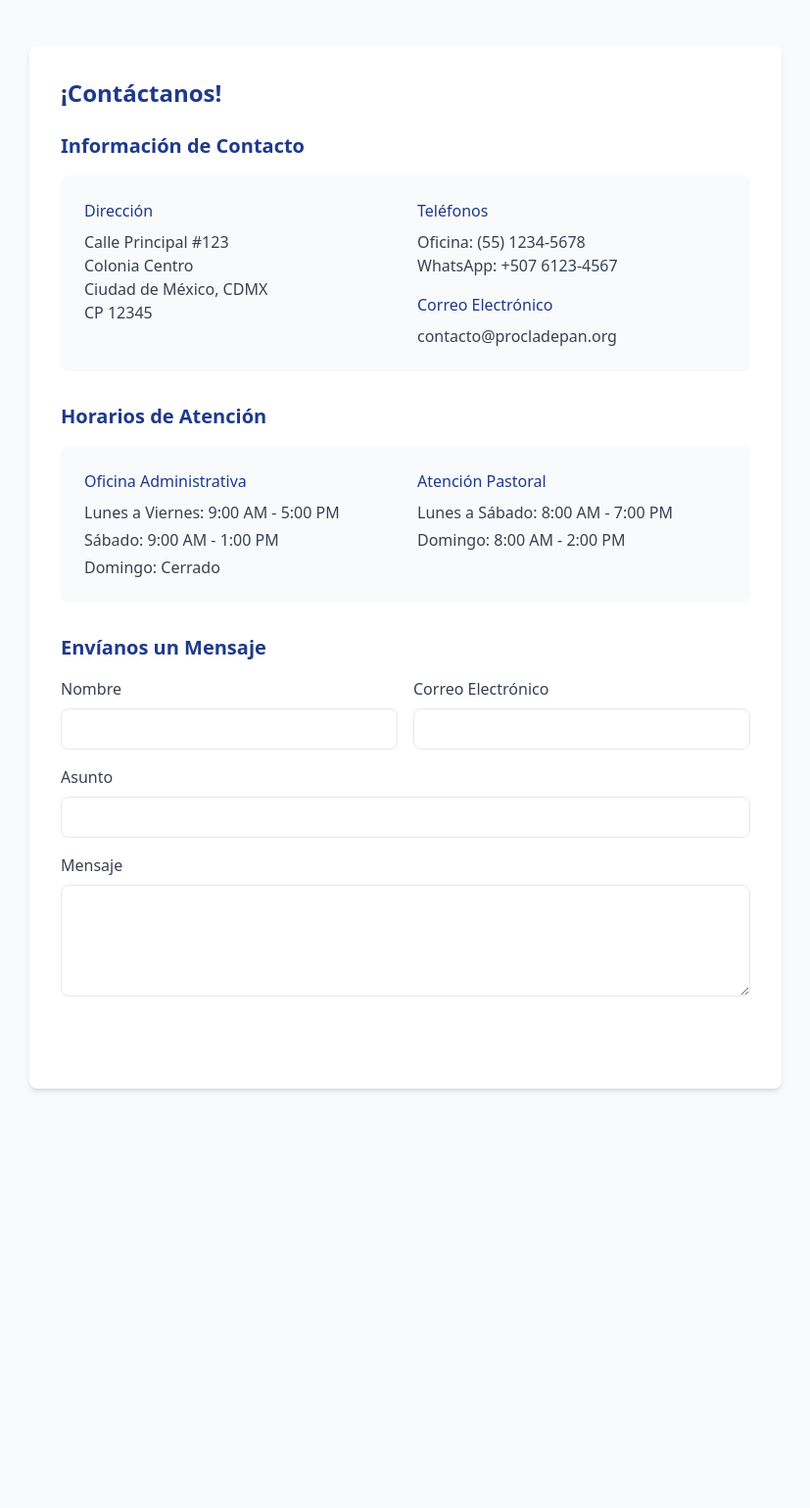
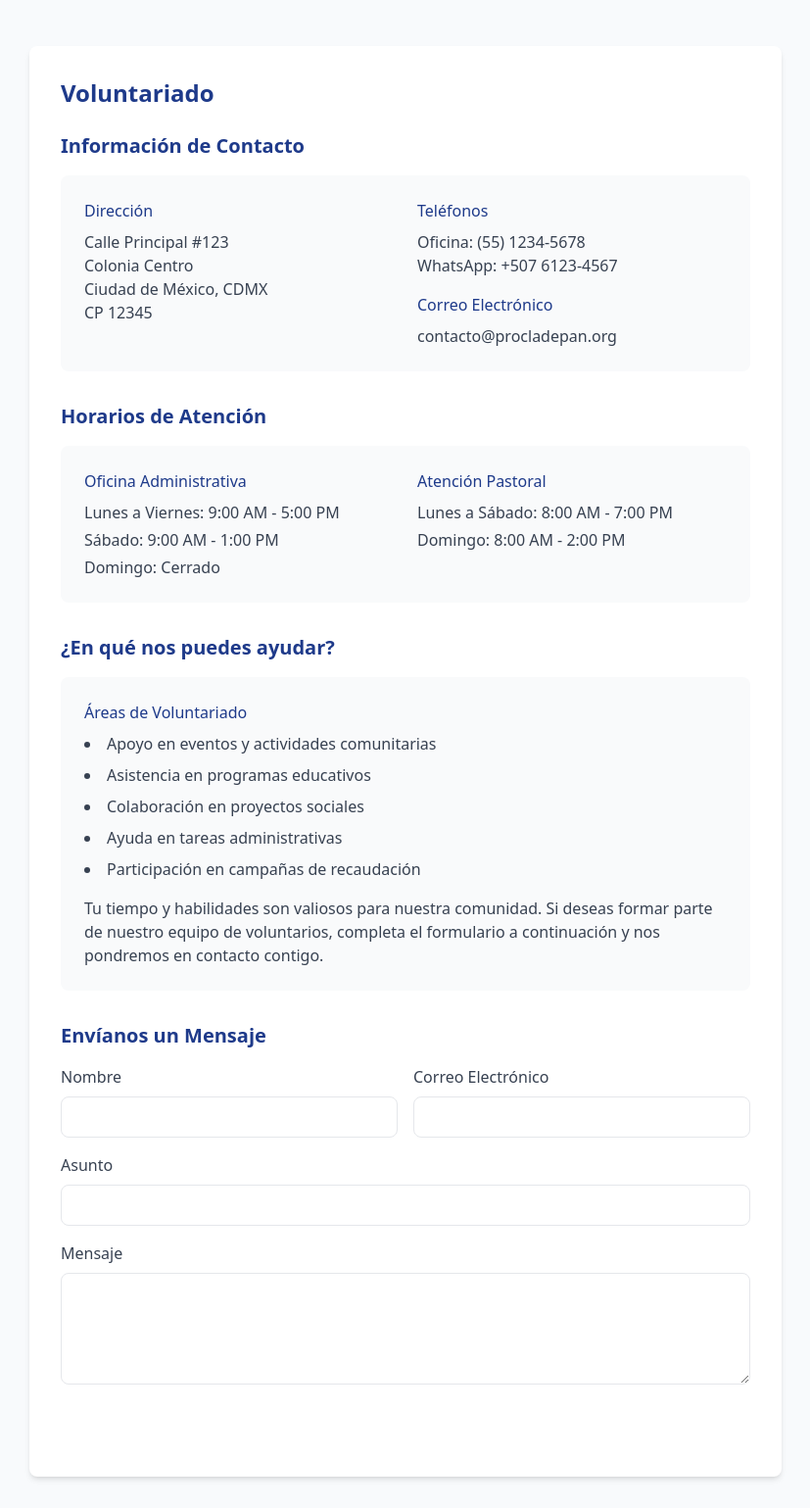
Before and after one commit to Gabriel-Sanchez/django_social_project, a Django app: page /pan/contacto/ in a window 1280 px wide. Shown: the part 373-1912 px from the top of the page at 98% size, without its empty margins (226-1053 px from the left). Before the commit the page ends 1487 px from the top, so only its background shows below. Run offline with Django 5.2, Linux system fonts and the light colour scheme; some libraries are stand-ins or nearby versions.

Commit message:
voluntariado

```diff
--- a/django_social_project/base/templates/base/base.html
+++ b/django_social_project/base/templates/base/base.html
@@ -137,7 +137,7 @@
                                 </svg>
                             </button>
                             <div class="dropdown-menu">
-                                <a href="{% url 'contacto' %}" class="dropdown-item">Contáctanos</a>
+                                <a href="{% url 'contacto' %}" class="dropdown-item">Voluntariado</a>
                                 <a href="{% url 'donaciones' %}" class="dropdown-item">Donaciones</a>
                             </div>
                         </div>
--- a/django_social_project/eventsApp/templates/eventsApp/contacto.html
+++ b/django_social_project/eventsApp/templates/eventsApp/contacto.html
@@ -13,7 +13,7 @@ Contacto
 <main class="container mx-auto py-8 px-4">
     <section class="max-w-3xl mx-auto">
         <div class="bg-white p-8 rounded-lg shadow-md">
-            <h2 class="text-2xl font-bold mb-6 text-[var(--theme-brown)]">¡Contáctanos!</h2>
+            <h2 class="text-2xl font-bold mb-6 text-[var(--theme-brown)]">Voluntariado</h2>
 
             <div class="space-y-8">
                 <!-- Información de Contacto -->
@@ -69,6 +69,30 @@ Contacto
                     </div>
                 </div>
 
+                <!-- Sección de Voluntariado -->
+                <div class="mb-8">
+                    <h3 class="text-xl font-semibold mb-4 text-[var(--theme-brown)]">¿En qué nos puedes ayudar?</h3>
+                    <div class="bg-gray-50 p-6 rounded-lg">
+                        <div class="space-y-4">
+                            <div>
+                                <h4 class="font-medium mb-2">Áreas de Voluntariado</h4>
+                                <ul class="list-disc list-inside space-y-2 text-gray-700">
+                                    <li>Apoyo en eventos y actividades comunitarias</li>
+                                    <li>Asistencia en programas educativos</li>
+                                    <li>Colaboración en proyectos sociales</li>
+                                    <li>Ayuda en tareas administrativas</li>
+                                    <li>Participación en campañas de recaudación</li>
+                                </ul>
+                            </div>
+                            <div class="mt-4">
+                                <p class="text-gray-700">
+                                    Tu tiempo y habilidades son valiosos para nuestra comunidad. Si deseas formar parte de nuestro equipo de voluntarios, completa el formulario a continuación y nos pondremos en contacto contigo.
+                                </p>
+                            </div>
+                        </div>
+                    </div>
+                </div>
+
                 <!-- Formulario de Contacto -->
                 <div>
                     <h3 class="text-xl font-semibold mb-4 text-[var(--theme-brown)]">Envíanos un Mensaje</h3>
```
